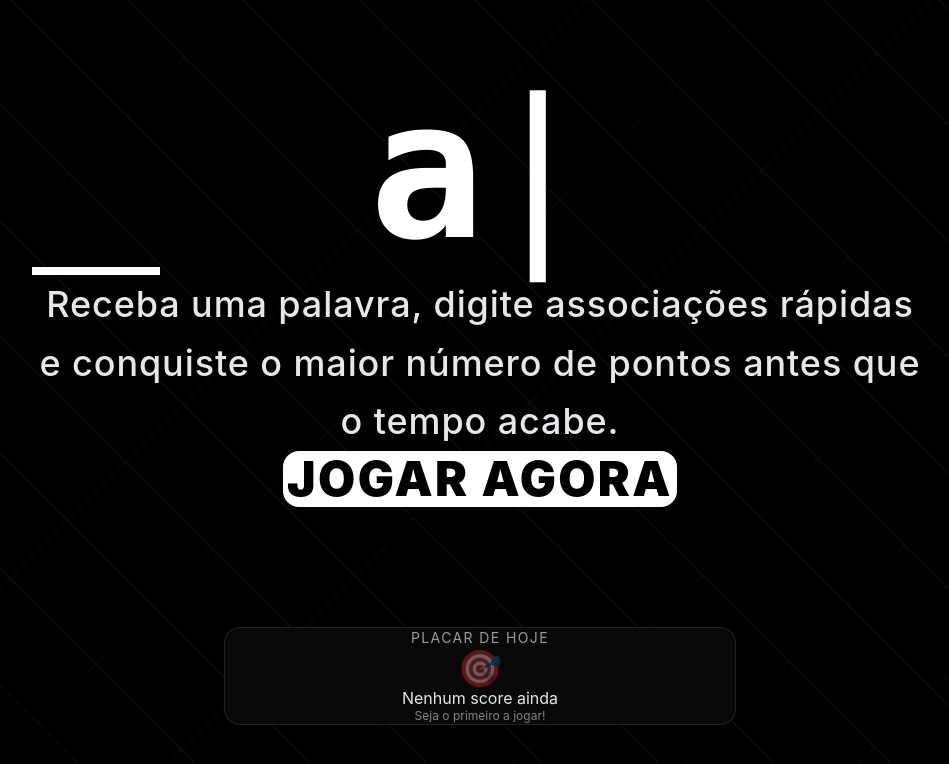
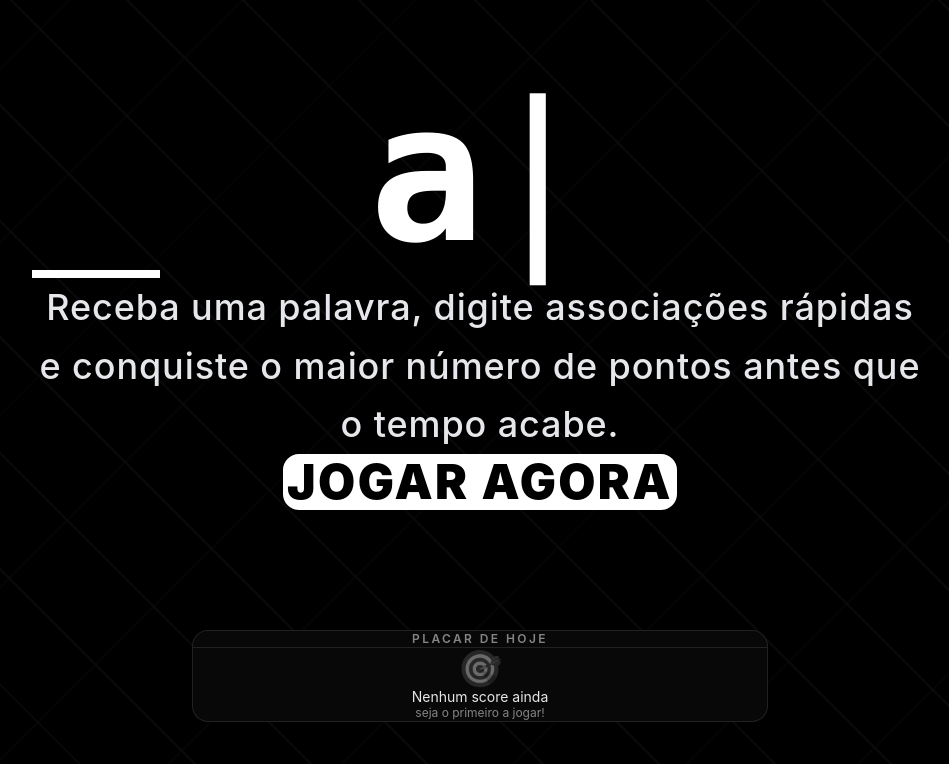
Before and after one commit to otaviopl/associa, a Next.js app: page / in a window 1280 px wide. Shown: the top 764 px of the page, without its empty margins (160-1109 px from the left). Built offline with nearby package versions, Linux system fonts and the light colour scheme.

Commit message:
Enhance global styles with design variables, custom scrollbar, and autofill removal; update leaderboard and result screen layouts for improved readability and user experience; adjust game screen timer and input styles for consistency.

```diff
--- a/src/app/globals.css
+++ b/src/app/globals.css
@@ -1,10 +1,54 @@
 @import "tailwindcss";
 @import url('https://fonts.googleapis.com/css2?family=Inter:wght@400;500;600;700;800&display=swap');
+
+/* Design Variables */
+:root {
+  --hairline: rgba(255, 255, 255, 0.1);
+  --text-90: rgba(255, 255, 255, 0.9);
+  --text-60: rgba(255, 255, 255, 0.6);
+  --text-50: rgba(255, 255, 255, 0.5);
+  --bg-card: rgba(23, 23, 23, 0.8);
+}
 
 * {
   box-sizing: border-box;
   margin: 0;
   padding: 0;
+}
+
+/* Remove autofill styles */
+input:-webkit-autofill,
+input:-webkit-autofill:hover,
+input:-webkit-autofill:focus,
+input:-webkit-autofill:active {
+  -webkit-box-shadow: 0 0 0 30px transparent inset !important;
+  -webkit-text-fill-color: white !important;
+  background-color: transparent !important;
+}
+
+/* Remove native styles */
+input, button {
+  appearance: none;
+  -webkit-appearance: none;
+  -moz-appearance: none;
+}
+
+/* Custom scrollbar */
+::-webkit-scrollbar {
+  width: 6px;
+}
+
+::-webkit-scrollbar-track {
+  background: transparent;
+}
+
+::-webkit-scrollbar-thumb {
+  background: var(--hairline);
+  border-radius: 3px;
+}
+
+::-webkit-scrollbar-thumb:hover {
+  background: var(--text-50);
 }
 
 html, body {
--- a/src/app/page.tsx
+++ b/src/app/page.tsx
@@ -112,7 +112,7 @@ export default function Page() {
         </button>
 
         {/* Leaderboard */}
-        <div style={{ marginTop: '120px' }} className="w-full max-w-lg">
+        <div className="w-full max-w-xl" style={{ marginTop: '120px' }}>
           <Leaderboard />
         </div>
 
--- a/src/components/GameScreen.tsx
+++ b/src/components/GameScreen.tsx
@@ -44,7 +44,7 @@ interface GameScreenProps {
 }
 
 export const GameScreen = ({ showResults }: GameScreenProps) => {
-  const [time, setTime] = useState(30);
+  const [time, setTime] = useState(60);
   const [score, setScore] = useState(0);
   const [currentWord, setCurrentWord] = useState(STIMULUS_WORDS[Math.floor(Math.random() * STIMULUS_WORDS.length)]);
   const [usedWords, setUsedWords] = useState(new Set<string>());
@@ -184,7 +184,7 @@ export const GameScreen = ({ showResults }: GameScreenProps) => {
                 value={inputValue}
                 onChange={(e) => setInputValue(e.target.value)}
                 placeholder="DIGITE AQUI"
-                className={`w-full bg-transparent border-b-4 border-white text-center text-3xl font-bold text-white placeholder-gray-500 focus:outline-none focus:border-gray-300 py-4 tracking-widest uppercase transition-all duration-150 ${
+                className={`w-full bg-transparent border-b-4 border-white text-center text-3xl font-bold text-white placeholder-white/40 focus:outline-none focus:ring-2 focus:ring-white/20 py-4 tracking-widest uppercase transition-all duration-150 ${
                   inputFeedback === 'valid' ? 'animate-input-valid' :
                   inputFeedback === 'invalid' ? 'animate-input-invalid' : ''
                 }`}
--- a/src/components/Leaderboard.tsx
+++ b/src/components/Leaderboard.tsx
@@ -48,43 +48,54 @@ export const Leaderboard = () => {
 
   if (scores.length === 0) {
     return (
-      <div className="border border-white/10 rounded-2xl bg-neutral-950/80 backdrop-blur p-8 md:p-10">
-        <h2 className="text-sm tracking-widest uppercase text-white/60 mb-6 text-center">
-          Placar de Hoje
-        </h2>
-        <div className="text-center text-white/60">
-          <div className="text-4xl mb-3 opacity-60">🎯</div>
-          <div className="text-base text-white/90 leading-tight">Nenhum score ainda</div>
-          <div className="text-xs text-white/50">Seja o primeiro a jogar!</div>
+      <div className="rounded-2xl border border-white/10 bg-neutral-950/80 backdrop-blur">
+        {/* Cabeçalho do placar */}
+        <div className="px-5 py-4 border-b border-white/10">
+          <h2 className="text-xs uppercase tracking-[0.2em] text-white/50 font-semibold text-center">
+            PLACAR DE HOJE
+          </h2>
+        </div>
+
+        {/* Estado vazio */}
+        <div className="px-5 py-8 text-center">
+          <div className="text-4xl mb-3 opacity-40 filter grayscale">🎯</div>
+          <div className="text-sm text-white/90 leading-tight mb-1">Nenhum score ainda</div>
+          <div className="text-xs text-white/50">seja o primeiro a jogar!</div>
         </div>
       </div>
     );
   }
 
   return (
-    <div className="border border-white/10 rounded-2xl bg-neutral-950/80 backdrop-blur p-8 md:p-10">
-      <h2 className="text-sm tracking-widest uppercase text-white/60 mb-6 text-center">
-        Placar de Hoje
-      </h2>
+    <div className="rounded-2xl border border-white/10 bg-neutral-950/80 backdrop-blur">
+      {/* Cabeçalho do placar */}
+      <div className="px-5 py-4 border-b border-white/10">
+        <h2 className="text-xs uppercase tracking-[0.2em] text-white/50 font-semibold text-center">
+          PLACAR DE HOJE
+        </h2>
+      </div>
 
+      {/* Lista de scores */}
       <div className="divide-y divide-white/10">
         {scores.map((entry, index) => (
           <div
             key={`${entry.nickname}-${entry.date}`}
-            className="flex items-center justify-between px-6 py-4 hover:bg-white/10 transition-all duration-200"
+            className="flex items-center justify-between px-5 py-4 hover:bg-white/5 transition-colors duration-150"
           >
-            <div className="flex items-center gap-3">
-              <div className="text-base font-mono tabular-nums w-6 text-center text-white/60 opacity-60">
+            {/* Rank e nome */}
+            <div className="flex items-center gap-4 flex-1 min-w-0">
+              <div className="font-mono tabular-nums w-6 text-center text-white/60 text-sm">
                 {index === 0 ? '🥇' : index === 1 ? '🥈' : index === 2 ? '🥉' : `${index + 1}º`}
               </div>
-              <div>
-                <div className="text-base md:text-lg text-white/90 leading-tight">{entry.nickname}</div>
+              <div className="flex-1 min-w-0">
+                <div className="text-sm text-white/90 leading-tight truncate">{entry.nickname}</div>
                 <div className="text-xs text-white/50">{formatDate(entry.date)}</div>
               </div>
             </div>
 
-            <div className="text-right">
-              <div className="text-base md:text-lg font-mono tabular-nums text-white/90 leading-tight">{entry.score}</div>
+            {/* Pontuação */}
+            <div className="text-right flex-shrink-0">
+              <div className="text-sm font-mono tabular-nums text-white/90 leading-tight">{entry.score}</div>
               <div className="text-xs text-white/50">pts</div>
             </div>
           </div>
```
Also changed, not shown: src/components/ResultScreen.tsx (+25 -25 lines).
